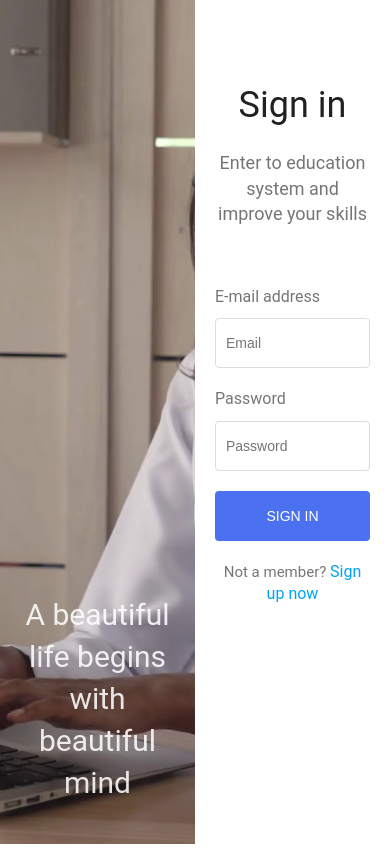
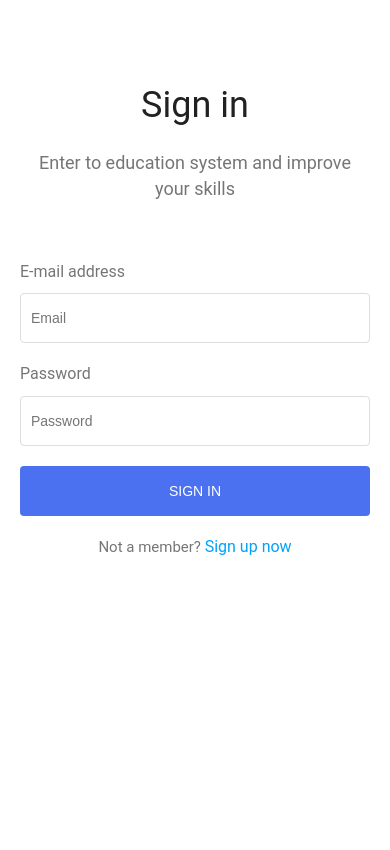
Before and after one commit to yelnur-s/test_app1, a React (Create React App) app in the folder client/: page / in a window 390 px wide. Built offline with nearby package versions, Linux system fonts and the light colour scheme.

Commit message:
adaptive

```diff
--- a/client/public/style/components/list.css
+++ b/client/public/style/components/list.css
@@ -52,14 +52,22 @@
     margin-top: 40px;
 }
 
-@media (max-width: 1439px) {
-
-}
-
 @media (max-width: 1023px) {
 
 }
 
 @media (max-width: 767px) {
+    .list-item span {
+        min-width: 150px;
+    }
+
+    .list-item span:last-child{
+        min-width: 100px;
+    }
+
+    .list {
+        width: 100%;
+        overflow: auto;
+    }
 
 }
--- a/client/public/style/pages/auth.css
+++ b/client/public/style/pages/auth.css
@@ -2,6 +2,7 @@
     width: 100%;
     display: flex;
     min-height: 100vh;
+    flex-flow: wrap;
 }
 
 .auth-content {
@@ -62,3 +63,14 @@
 .form-link {
     color: #00a2fa!important;
 }
+
+@media (max-width: 767px) {
+    .auth-info {
+        display: none;
+    }
+
+    .auth-content {
+
+        width: 100%;
+    }
+}
```
